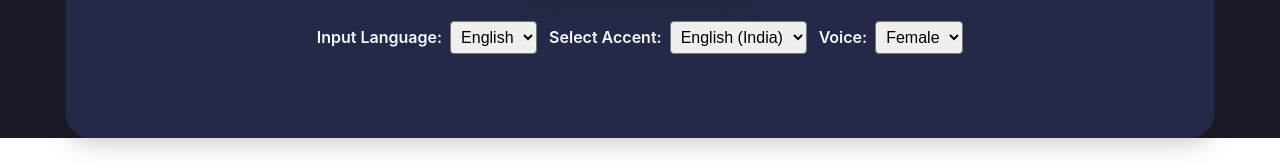
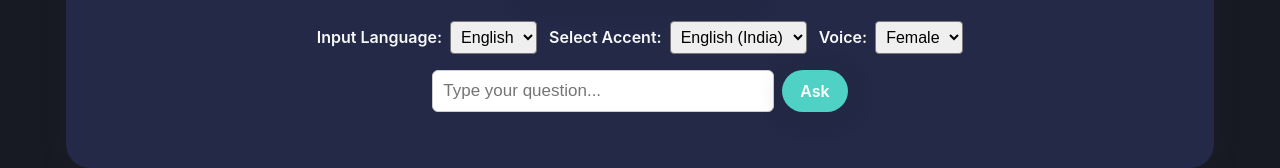
Before and after one commit to singhanuj620/voice_fe, a React (Vite) app: page /voice-to-text in a window 1280 px wide. Shown: the part 550-718 px from the top of the page. Built offline with nearby package versions, Linux system fonts and the light colour scheme; no server answers.

Commit message:
Giving the option to type the input

```diff
--- a/src/components/VoiceToText.jsx
+++ b/src/components/VoiceToText.jsx
@@ -21,6 +21,9 @@ export default function VoiceToText() {
   const [voiceName, setVoiceName] = useState("en-IN-Female");
   // STT input language selection state
   const [sttLanguage, setSttLanguage] = useState("en-US");
+  // State for typed question
+  const [typedQuestion, setTypedQuestion] = useState("");
+  const [typedLoading, setTypedLoading] = useState(false);
 
   const startRecording = async () => {
     setTranscript("");
@@ -134,6 +137,37 @@ export default function VoiceToText() {
       setUploadMessage("Error uploading file: " + e.message);
     }
     setUploadLoading(false);
+  };
+
+  // Handler for submitting typed question
+  const handleTypedSubmit = async (e) => {
+    e.preventDefault();
+    if (!typedQuestion.trim()) return;
+    setTypedLoading(true);
+    setApiResponse(null);
+    setAudioUrl(null);
+    try {
+      const formData = new FormData();
+      formData.append("text", typedQuestion);
+      formData.append("accent_code", accentCode);
+      formData.append("voice_name", voiceName);
+      const res = await fetch(`${BE_BASE_URL}/text-to-voice`, {
+        method: "POST",
+        body: formData,
+      });
+      if (!res.ok) throw new Error("Failed to get audio response");
+      const audioBlob = await res.blob();
+      const audioUrl = URL.createObjectURL(audioBlob);
+      setApiResponse(null);
+      setAudioUrl(audioUrl);
+      setTimeout(() => {
+        const audio = document.getElementById("voice-audio-player");
+        if (audio) audio.play();
+      }, 100);
+    } catch (e) {
+      setApiResponse("Error receiving audio: " + e.message);
+    }
+    setTypedLoading(false);
   };
 
   return (
@@ -444,6 +478,28 @@ export default function VoiceToText() {
           )}
         </select>
       </div>
+      {/* Typed question input */}
+      <form
+        onSubmit={handleTypedSubmit}
+        style={{ display: "flex", flexDirection: "row", gap: 8, justifyContent: "center", margin: "16px 0" }}
+      >
+        <input
+          type="text"
+          value={typedQuestion}
+          onChange={e => setTypedQuestion(e.target.value)}
+          placeholder="Type your question..."
+          style={{ padding: 10, borderRadius: 6, border: "1px solid #ccc", fontSize: 17, width: 320 }}
+          disabled={typedLoading}
+        />
+        <button
+          type="submit"
+          className="landing-hero-cta"
+          style={{ fontWeight: 600, fontSize: 16, padding: "10px 18px" }}
+          disabled={typedLoading || !typedQuestion.trim()}
+        >
+          {typedLoading ? "Processing..." : "Ask"}
+        </button>
+      </form>
     </section>
   );
 }
```
